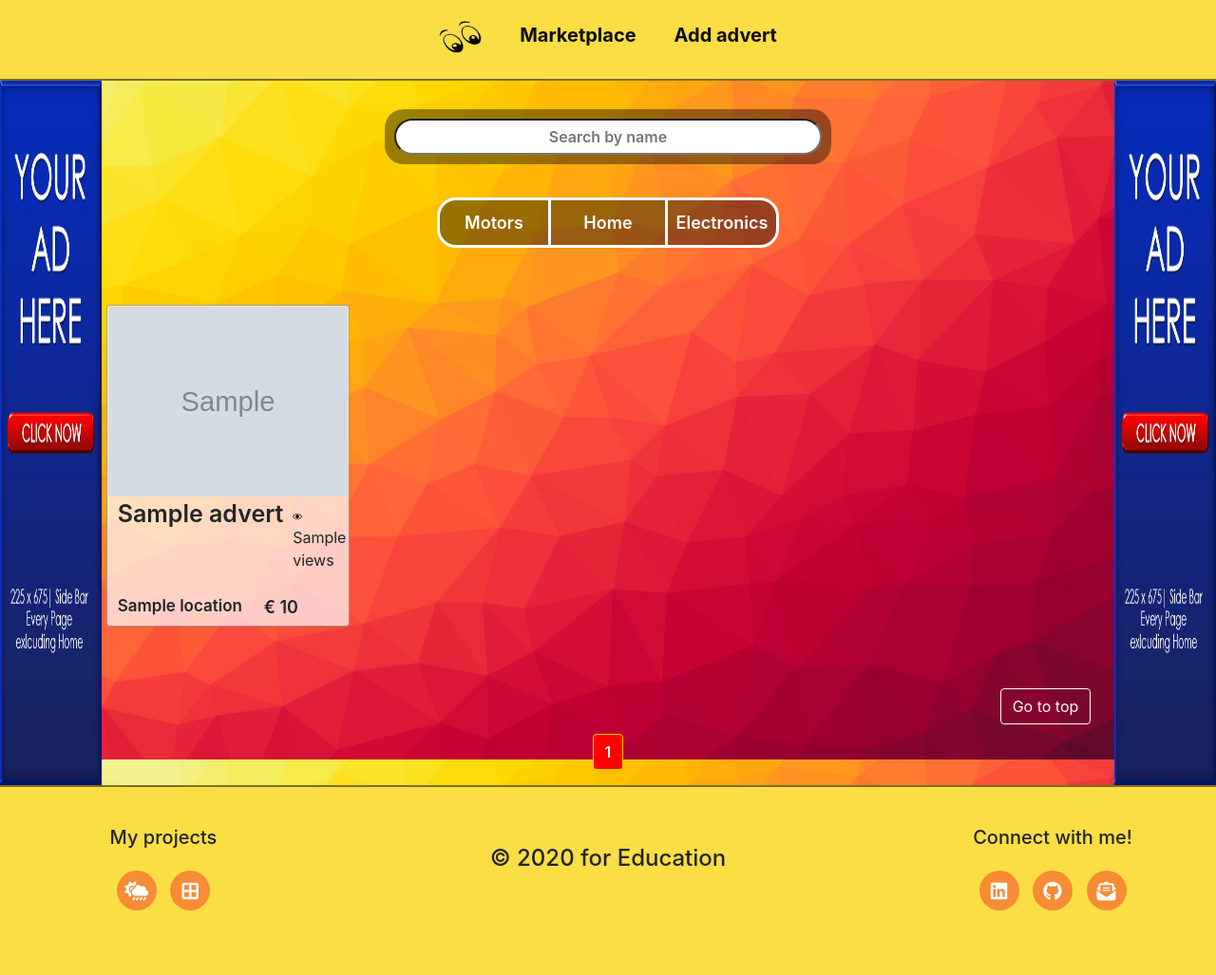
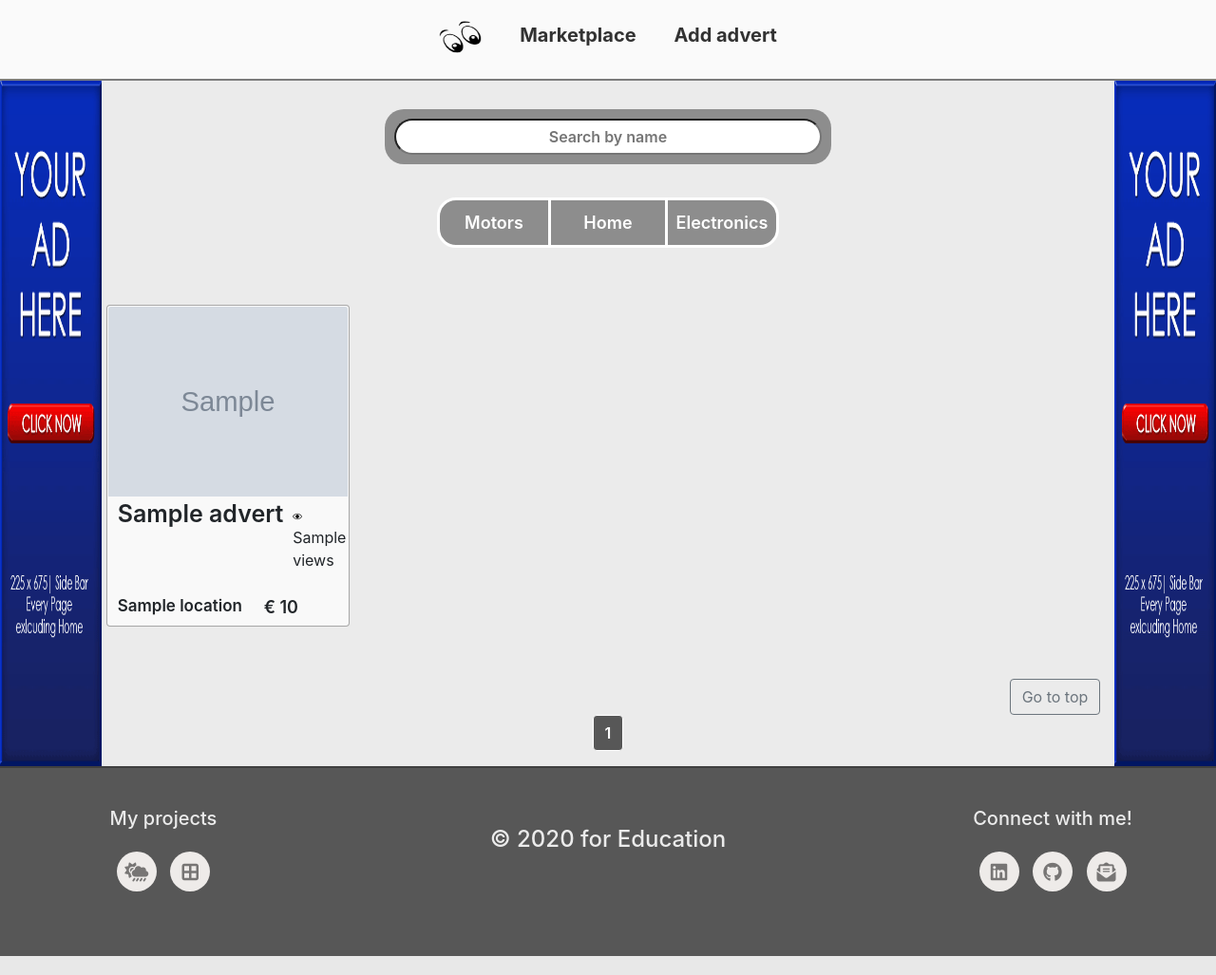
Before and after one commit to romangrubic/Snoop-Adverts-Flask, a Flask app: page /marketplace in a window 1280 px wide. Shown: the whole page at 95% size. Run offline with Flask 2, Linux system fonts and the light colour scheme; grey boxes marked "Sample" are stand-in pictures; a database or web service that is not in the repository returns one stand-in record (values such as "Sample title"); some libraries are stand-ins or nearby versions.

Commit message:
Trying out new pallette of colors for nav, footer,body and buttons.

```diff
--- a/static/css/style.css
+++ b/static/css/style.css
@@ -2,11 +2,12 @@
     box-sizing: border-box;
 }
 body{
-    background: url(../images/background/background.jpg) no-repeat center center fixed;
+    background-color: #ebebeb;
+    /*background: url(../images/background/background.jpg) no-repeat center center fixed;
     -webkit-background-size: cover;
     -moz-background-size: cover;
     -o-background-size: cover;
-    background-size: cover;
+    background-size: cover;*/
 }
 
 /* ---------- Google fonts -------------------*/
@@ -15,7 +16,7 @@ body{
 #nav, .nav{
     min-height: 85px;
     height: 4vw;
-    background-color: #FBDE44FF;
+    background-color: #fafafa;
     border-bottom: 2px solid rgba(0, 0, 0, 0.5);
 }
 .nav{
@@ -24,7 +25,7 @@ body{
 .nav-link{
     padding: 10px;
     height: 50px;
-    color: rgba(0, 0, 0, 0.95);
+    color: rgba(0, 0, 0, 0.8);
     font-size: 20px;
     font-weight: 700;
     margin: 0 10px;
@@ -306,13 +337,13 @@ padding: 5px
 }
 /* ------------- Pagination --------------------*/
 .page-item.active .page-link{
-    background-color:red;
-    border-color: rgb(255, 200, 0);
+    background-color: rgb(87, 87, 87);
+    border-color: rgb(255, 255, 255);
 }
 .page-item .page-link{
-    background-color: rgb(255, 200, 0);
-    border-color: red;
-    color: black;
+    background-color: rgb(255, 255, 255);
+    border-color: rgb(87, 87, 87);
+    color: rgb(87, 87, 87);
     font-weight: 600;
 }
 /* -------------- Footer ------------------------*/
@@ -320,8 +351,9 @@ padding: 5px
     min-height: 200px;
     height: 15vh;
     padding: 2vh;
-    background-color: #FBDE44FF;
-    border-top: 2px solid rgba(0, 0, 0, 0.5);
+    background-color: rgb(87, 87, 87);
+    border-top: 2px solid rgba(41, 41, 41, 0.5);
+    color: #ebebeb
 }
 .list-inline{
     display: inline-block;
@@ -337,12 +369,13 @@ padding: 5px
     padding:18px 0 14px;
     line-height: 7px;
     text-align: center;
-    color: white;
-    background-color: rgba(248, 130, 52, 0.9);
+    color: rgba(0, 0, 0, 0.5);
+    background-color: rgba(255, 252, 250, 0.9);
     transition: all 0.35s ease-in-out;
 }
 .footer-icon:hover{
-    background-color: rgba(255, 64, 64, 0.9);
+    color: rgba(255, 252, 250, 0.9);
+    background-color: rgba(34, 34, 34, 0.9);
 }
 .vertical-align{
 padding-top: 45px;
--- a/templates/marketplace.html
+++ b/templates/marketplace.html
@@ -52,7 +52,7 @@
 					</div>
 				</div>
                 <div class="text-right">
-                <a class="btn btn-outline-light" href="#nav">Go to top</a>
+                <a class="btn btn-outline-secondary" href="#nav">Go to top</a>
                 </div>
 				<div>
 					<div aria-label="" class="card-sm">
--- a/templates/search.html
+++ b/templates/search.html
@@ -59,7 +59,7 @@
 
 						</div>
                         <div class="text-right">
-                <a class="btn btn-outline-light" href="#nav">Go to top</a>
+                <a class="btn btn-outline-secondary" href="#nav">Go to top</a>
                 </div>
 					</div>
                     <div>
```
Also changed, not shown: other parts of static/css/style.css (+34 -4 lines).
